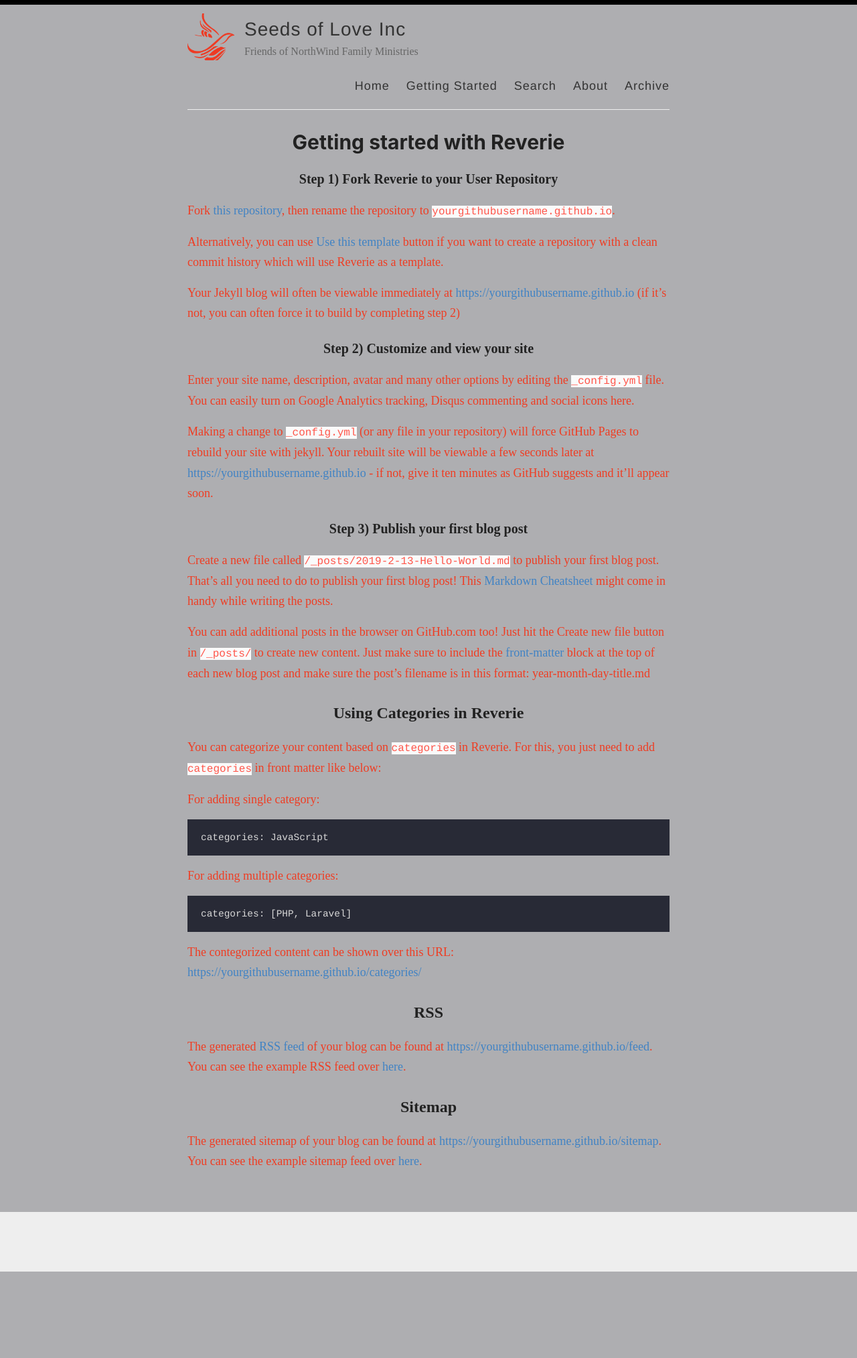
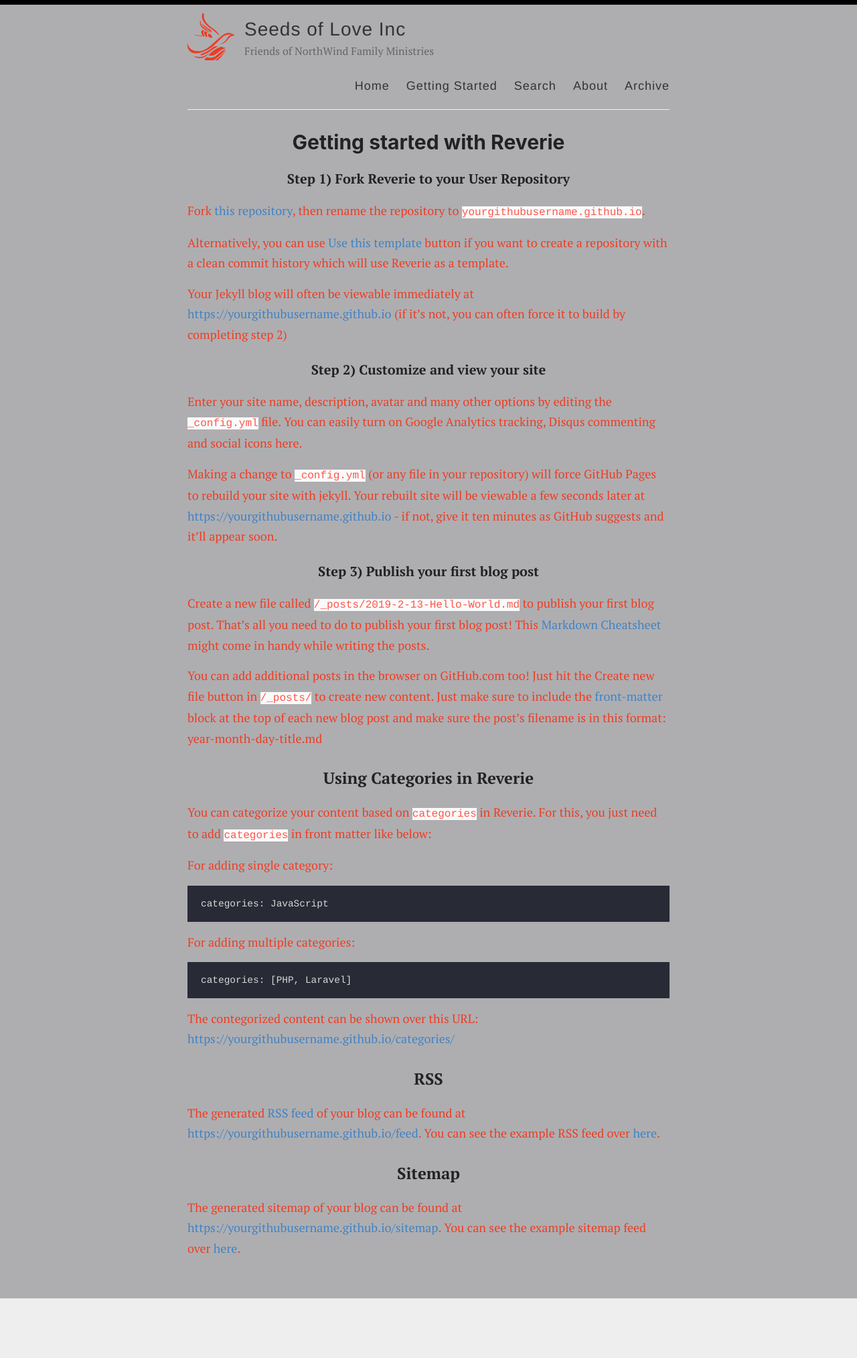
Before and after one commit to Seeds-of-Love-Inc/seeds-of-love-inc.github.io, a Jekyll site: the page built from _pages/getting-started.md, in a window 1280 px wide. Shown: the whole page at 67% size. Built offline with Jekyll 4.4.1, drawn with Linux system fonts in a browser that asks for light colours; before the commit the page ends 1898 px from its top, so only the background shows below that.

Commit message:
Change font family to 'PT Serif' in styles
Updated font import and applied 'PT Serif' to body and headings.

```diff
--- a/assets/style.scss
+++ b/assets/style.scss
@@ -13,7 +13,7 @@
 /* BASE RULES */
 /**************/
 
-@import url('https://fonts.googleapis.com/css2?family=PT+Serif');
+@import url('https://fonts.googleapis.com/css2?family=PT+Serif:wght@400;700&display=swap');
 
 html {
   font-size: 100%;
@@ -22,7 +22,7 @@ html {
 
 body {
   background: #aeaeb1;
-  font-family: -system-ui;
+  font-family: -system-ui, "PT Serif", serif;
   color: #ef3d23;
   line-height: 1.7;
   font-weight: 400;
@@ -38,7 +38,7 @@ body {
 }
 
 h1, h2, h3, h4, h5, h6 {
-  font-family: -system-ui;
+  font-family: -system-ui, "PT Serif", serif;
   color: $darkerGray;
   font-weight: bold;
 
```
